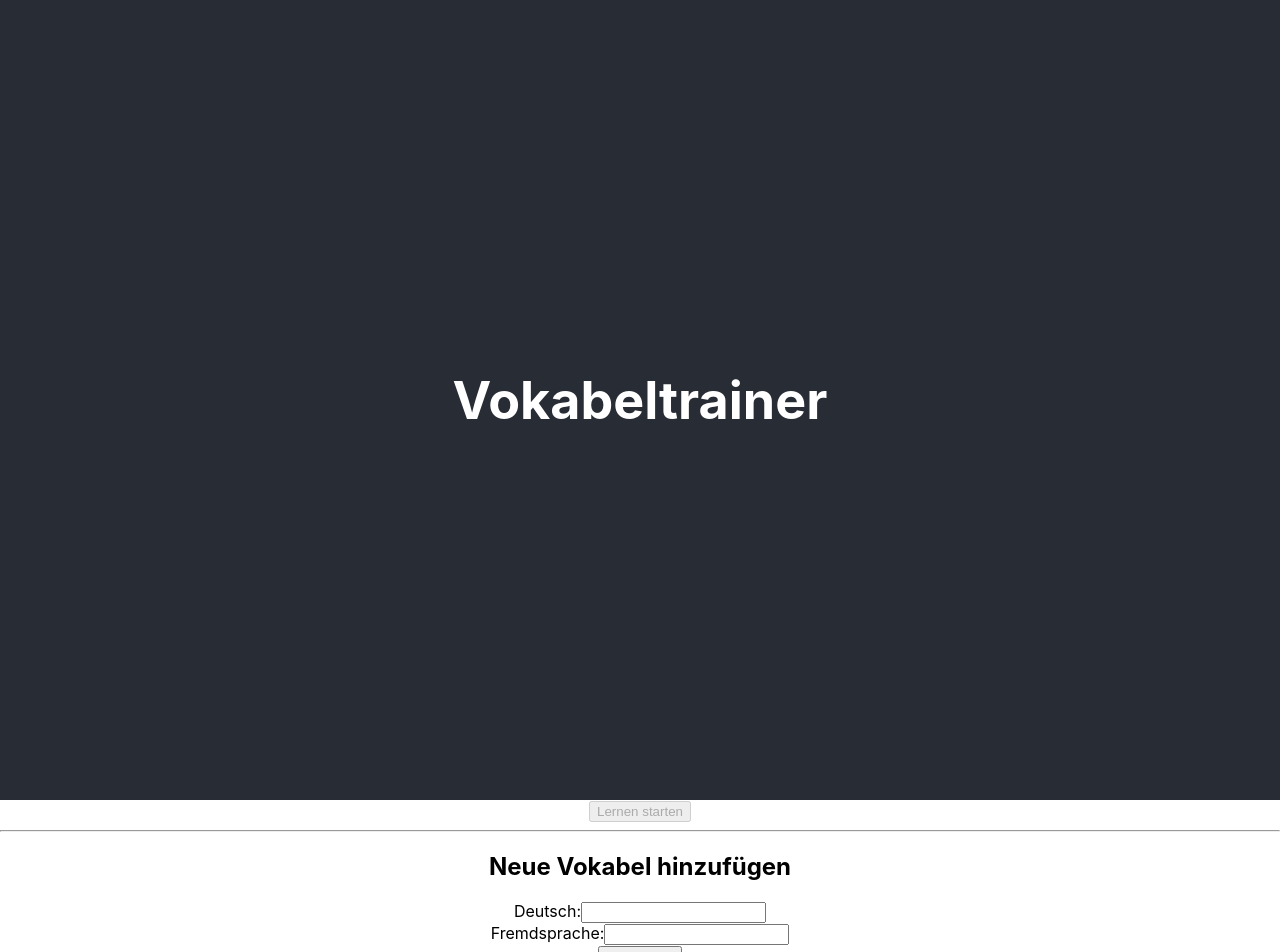
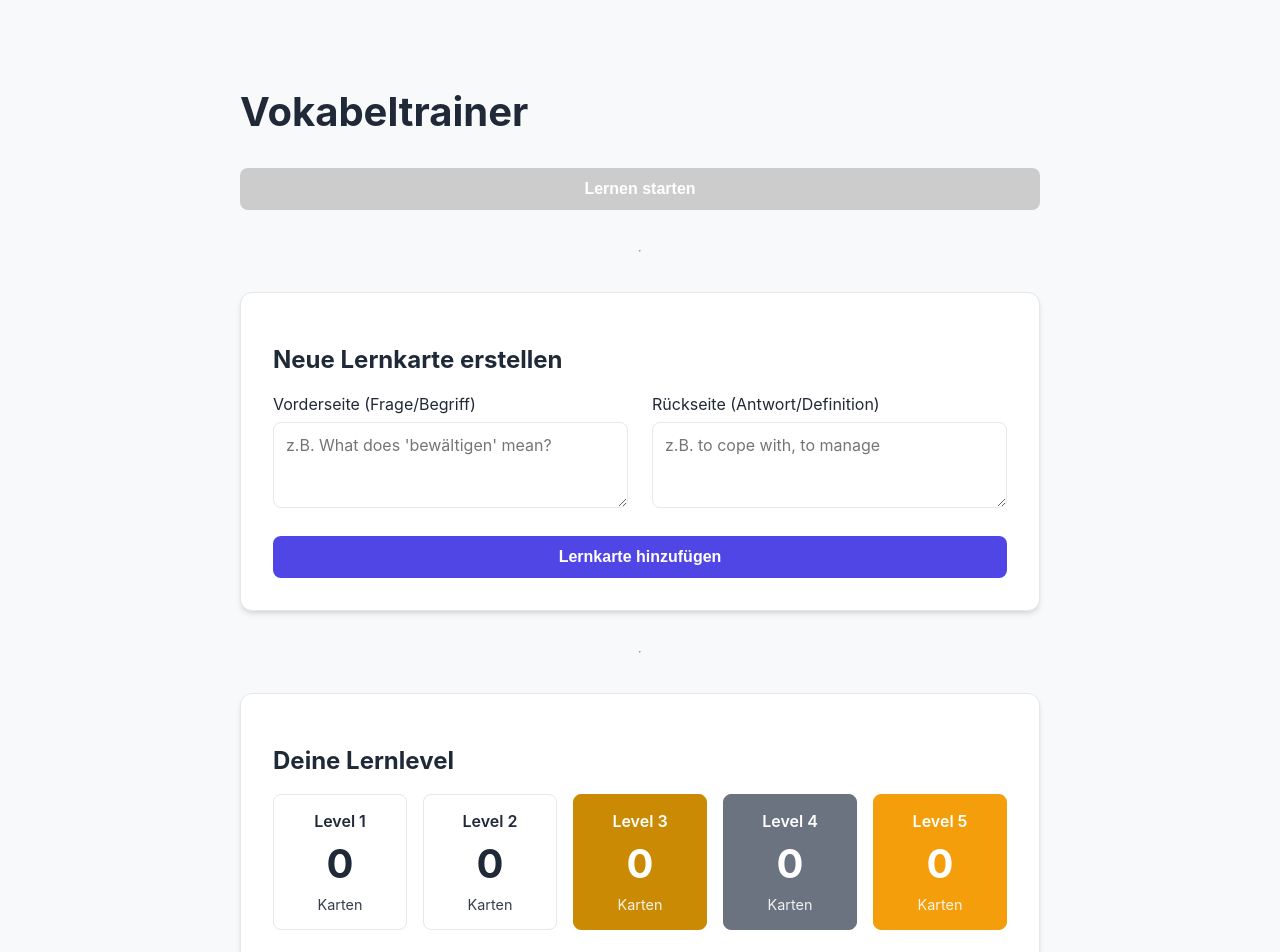
Before and after one commit to TaughtMe/vocabel-trainer-v2, a React (Create React App) app: page / in a window 1280 px wide. Shown: the top 952 px of the page. Built offline with nearby package versions, Linux system fonts and the light colour scheme.

Commit message:
Refactoring abgeschlossen und Fehler behoben

```diff
--- a/src/App.css
+++ b/src/App.css
@@ -1,38 +1,204 @@
+/* App-Container */
 .App {
-  text-align: center;
+  max-width: 800px;
+  margin: 40px auto; /* Mehr Abstand oben/unten */
+  padding: 20px;
 }
 
-.App-logo {
-  height: 40vmin;
-  pointer-events: none;
+/* Header-Styling (ersetzt den alten .App-header) */
+.App header h1 {
+  font-size: 2.5rem; /* Größere Schrift für den Titel */
+  color: var(--text-color);
+  margin-bottom: 0;
 }
 
-@media (prefers-reduced-motion: no-preference) {
-  .App-logo {
-    animation: App-logo-spin infinite 20s linear;
-  }
+/* Hauptbereich */
+main {
+  display: flex;
+  flex-direction: column;
+  gap: 2rem; /* Etwas größerer Abstand zwischen den Elementen */
+  margin-top: 2rem;
 }
 
-.App-header {
-  background-color: #282c34;
-  min-height: 100vh;
-  display: flex;
-  flex-direction: column;
-  align-items: center;
-  justify-content: center;
-  font-size: calc(10px + 2vmin);
+/* Allgemeines Button-Styling */
+button {
+  background-color: var(--primary-color);
   color: white;
+  border: none;
+  padding: 12px 24px;
+  font-size: 1rem;
+  font-weight: 600; /* Etwas fetter */
+  cursor: pointer;
+  border-radius: 8px; /* Abgerundete Ecken wie im Design */
+  transition: background-color 0.2s;
 }
 
-.App-link {
-  color: #61dafb;
+button:hover {
+  background-color: var(--primary-color-hover);
 }
 
-@keyframes App-logo-spin {
-  from {
-    transform: rotate(0deg);
-  }
-  to {
-    transform: rotate(360deg);
-  }
+button:disabled {
+  background-color: #ccc;
+  cursor: not-allowed;
 }
+
+/* Spezielles Styling für den Löschen-Button */
+.loesch-button {
+  margin-left: 15px;
+  background-color: #ef4444; /* Ein Rotton, der besser zum Design passt */
+  width: 28px;
+  height: 28px;
+  padding: 0;
+  border-radius: 50%;
+  font-size: 1rem;
+  line-height: 28px;
+}
+
+.loesch-button:hover {
+  background-color: #dc2626;
+}
+
+/* Formular-Styling */
+form div {
+  margin-bottom: 1rem;
+}
+
+input[type="text"] {
+  padding: 12px;
+  font-size: 1rem;
+  margin-left: 10px;
+  border: 1px solid var(--border-color);
+  border-radius: 8px;
+  width: calc(100% - 150px); /* Bessere Breitenanpassung */
+}
+
+/* NEU: Styling für die Level-Boxen-Ansicht */
+.level-container {
+  display: grid;
+  grid-template-columns: repeat(5, 1fr); /* Erstellt ein 5-spaltiges Gitter */
+  gap: 1rem;
+}
+
+.level-box {
+  border: 1px solid var(--border-color);
+  border-radius: 8px;
+  padding: 1rem;
+  text-align: center;
+  color: white; /* Standard-Textfarbe für die Boxen */
+}
+
+.level-header {
+  font-weight: 600;
+}
+
+.level-count {
+  font-size: 2.5rem;
+  font-weight: 700;
+  margin: 0.5rem 0;
+}
+
+.level-label {
+  font-size: 0.9rem;
+  opacity: 0.9;
+}
+
+/* Hintergrundfarben pro Level zuweisen */
+.level-box.level-1,
+.level-box.level-2 {
+  background-color: var(--level-1-bg);
+  border-color: var(--border-color);
+  color: var(--text-color); /* Dunkler Text für helle Boxen */
+}
+
+.level-box.level-3 {
+  background-color: var(--level-3-bg);
+  border-color: var(--level-3-bg);
+}
+
+.level-box.level-4 {
+  background-color: var(--level-4-bg);
+  border-color: var(--level-4-bg);
+}
+
+.level-box.level-5 {
+  background-color: var(--level-5-bg);
+  border-color: var(--level-5-bg);
+}
+
+/* NEU: Styling für die Karten-Container */
+.card {
+  background-color: var(--card-background-color);
+  border: 1px solid var(--border-color);
+  border-radius: 12px; /* Etwas größere Rundung für den Karten-Look */
+  padding: 2rem;
+  box-shadow: var(--card-shadow);
+  text-align: left; /* Text innerhalb der Karte linksbündig */
+}
+
+/* NEU: Styling für die Vokabel-Abfragekarte */
+.vokabel-karte {
+  min-height: 200px; /* Gibt der Karte eine Mindesthöhe */
+  display: flex;
+  justify-content: center; /* Zentriert den Inhalt horizontal */
+  align-items: center;   /* Zentriert den Inhalt vertikal */
+}
+
+.vokabel-karte .vokabel-anzeige {
+  font-size: 2.5rem; /* Macht das Wort größer */
+  font-weight: 600;
+  margin: 0; /* Entfernt Standard-Abstände vom p-Tag */
+}
+
+/* NEU: Styling für das große Eingabefeld im Lernmodus */
+.lern-input {
+  width: 100%; /* Nimmt die volle verfügbare Breite ein */
+  box-sizing: border-box; /* Stellt sicher, dass Padding und Border in der Breite enthalten sind */
+
+  text-align: center; /* Zentriert den eingegebenen Text */
+  font-size: 1.2rem;
+  padding: 1rem;
+  border: 2px solid var(--border-color);
+  border-radius: 8px;
+}
+
+.lern-input:focus {
+  outline: none;
+  border-color: var(--primary-color); /* Hebt das Feld hervor, wenn man hineinklickt */
+}
+
+/* NEU: Styling für die Textareas und den Full-Width-Button */
+.form-grid {
+  display: grid;
+  grid-template-columns: 1fr 1fr; /* Zwei gleich breite Spalten */
+  gap: 1.5rem;
+  margin-bottom: 1.5rem;
+}
+
+textarea {
+  width: 100%;
+  box-sizing: border-box;
+  padding: 0.75rem;
+  font-size: 1rem;
+  font-family: inherit; /* Nutzt die Body-Schriftart */
+  border: 1px solid var(--border-color);
+  border-radius: 8px;
+  margin-top: 0.5rem; /* Abstand zwischen Label und Textarea */
+}
+
+.button-full-width {
+  width: 100%;
+}
+
+/* NEU: Styling für Buttons, die wie Links aussehen sollen */
+.button-link-style {
+  background-color: transparent;
+  color: var(--text-color-light); /* Nutzt unser helleres Grau */
+  font-weight: normal;
+  padding: 10px 0; /* Nur vertikales Padding */
+  text-decoration: underline;
+}
+
+.button-link-style:hover {
+  background-color: transparent;
+  color: var(--text-color); /* Wird beim Hovern dunkler */
+}
--- a/src/App.js
+++ b/src/App.js
@@ -2,6 +2,7 @@ import React, { useState, useEffect } from 'react';
 import './App.css';
 import VokabelListe from './VokabelListe.js';
 import VokabelEingabe from './VokabelEingabe.js'; // FEHLER 1: Dieser Import hat gefehlt.
+import LernModus from './LernModus.js';
 
 const APP_STORAGE_KEY = 'vokabeltrainer-vokabeln';
 
@@ -37,12 +38,6 @@ function App() {
     }
   };
 
-  const loescheVokabel = (id) => {
-    const bestaetigt = window.confirm("Möchten Sie diese Vokabel wirklich löschen?");
-    if (bestaetigt) {
-      setVokabeln(vokabeln.filter(v => v.id !== id));
-    }
-  };
 
   const pruefeAntwort = () => {
     let isCorrect = userAntwort.trim().toLowerCase() === aktuelleVokabel.fremdsprache.trim().toLowerCase();
@@ -63,27 +58,18 @@ function App() {
     setVokabeln(aktualisierteVokabeln);
   };
 
-  if (isLernmodus) {
 return (
-      <div className="App">
-        <header className="App-header"><h1>Lern-Modus</h1></header>
-        <main>
-          {aktuelleVokabel ? (
-            <>
-              <h2>Übersetze:</h2>
-              <p className="vokabel-anzeige">{aktuelleVokabel.deutsch}</p>
-              <input type="text" value={userAntwort} onChange={(e) => setUserAntwort(e.target.value)} disabled={!!feedback} />
-              {!feedback ? (<button onClick={pruefeAntwort}>Prüfen</button>) : (<button onClick={lerneVokabel}>Weiter</button>)}
-              {feedback && <p>{feedback}</p>}
-              <button onClick={() => setIsLernmodus(false)}>Zurück zur Liste</button>
-            </>
-          ) : (<p>Keine Vokabeln mehr zu lernen. Gut gemacht!</p>)}
-        </main>
-      </div>
-    );
-  }
-
-  return (
+    isLernmodus ? (
+      <LernModus
+        aktuelleVokabel={aktuelleVokabel}
+        userAntwort={userAntwort}
+        feedback={feedback}
+        onAntwortChange={(e) => setUserAntwort(e.target.value)}
+        onPruefen={pruefeAntwort}
+        onWeiter={lerneVokabel}
+        onBeenden={() => setIsLernmodus(false)}
+      />
+    ) : (
       <div className="App">
         <header className="App-header"><h1>Vokabeltrainer</h1></header>
         <main>
@@ -93,9 +79,10 @@ function App() {
           <hr />
           <VokabelEingabe onVokabelHinzufuegen={addVokabel} />
           <hr />
-        <VokabelListe vokabeln={vokabeln} loescheVokabel={loescheVokabel} />
+          <VokabelListe vokabeln={vokabeln} />
         </main>
       </div>
+    )
   );
 }
 
--- /dev/null
+++ b/src/LernModus.js
@@ -0,0 +1,48 @@
+import React from 'react';
+
+function LernModus({
+  aktuelleVokabel,
+  userAntwort,
+  feedback,
+  onAntwortChange,
+  onPruefen,
+  onWeiter,
+  onBeenden
+}) {
+    return (
+    <div className="App">
+        <header className="App-header"><h1>Lern-Modus</h1></header>
+        <main className="card">
+        {aktuelleVokabel ? (
+            <>
+            <h2>Übersetze:</h2>
+            <div className="card vokabel-karte">
+                <p className="vokabel-anzeige">{aktuelleVokabel.deutsch}</p>
+            </div>
+            <div>
+                <input
+                type="text"
+                className="lern-input"
+                placeholder="Antwort"
+                value={userAntwort}
+                onChange={onAntwortChange}
+                disabled={!!feedback}
+            />
+            </div>
+            {!feedback ? (
+                <button onClick={onPruefen} className="button-full-width">Prüfen</button>
+            ) : (
+                <button onClick={onWeiter} className="button-full-width">Weiter</button>
+            )}
+            {feedback && <p>{feedback}</p>}
+            <button onClick={onBeenden} className="button-link-style">Zurück zur Liste</button>
+            </>
+        ) : (
+            <p>Keine Vokabeln zum Lernen ausgewählt.</p>
+        )}
+        </main>
+    </div>
+    );
+}
+
+export default LernModus;
--- a/src/VokabelEingabe.js
+++ b/src/VokabelEingabe.js
@@ -16,24 +16,40 @@ function VokabelEingabe({ onVokabelHinzufuegen }) {
     }
   };
 
-  return (
-    <div>
-      <h2>Neue Vokabel hinzufügen</h2>
-      <form onSubmit={handleSubmit}>
-        <div>
-          <label>Deutsch:
-            <input type="text" name="deutsch" value={neueVokabel.deutsch} onChange={handleInputChange} autoComplete="off" />
-          </label>
+    return (
+    <div className="card">
+        <h2>Neue Lernkarte erstellen</h2>
+        <form onSubmit={handleSubmit}>
+        <div className="form-grid">
+            <label>
+            Vorderseite (Frage/Begriff)
+            <textarea
+                name="deutsch"
+                value={neueVokabel.deutsch}
+                onChange={handleInputChange}
+                autoComplete="off"
+                placeholder="z.B. What does 'bewältigen' mean?"
+                rows="3"
+            />
+            </label>
+            <label>
+            Rückseite (Antwort/Definition)
+            <textarea
+                name="fremdsprache"
+                value={neueVokabel.fremdsprache}
+                onChange={handleInputChange}
+                autoComplete="off"
+                placeholder="z.B. to cope with, to manage"
+                rows="3"
+            />
+            </label>
         </div>
-        <div>
-          <label>Fremdsprache:
-            <input type="text" name="fremdsprache" value={neueVokabel.fremdsprache} onChange={handleInputChange} autoComplete="off" />
-          </label>
-        </div>
-        <button type="submit">Hinzufügen</button>
-      </form>
+        <button type="submit" className="button-full-width">
+            Lernkarte hinzufügen
+        </button>
+        </form>
     </div>
-  );
+    );
 }
 
 export default VokabelEingabe;
--- a/src/VokabelListe.js
+++ b/src/VokabelListe.js
@@ -1,22 +1,25 @@
 import React from 'react';
 
-function VokabelListe({ vokabeln, loescheVokabel }) {
-  // TEST-AUSGABE HINZUGEFÜGT
-  console.log("VOKABELLISTE KOMPONENTE GERENDERT. DATEN:", vokabeln);
+function VokabelListe({ vokabeln }) {
+  const levels = [1, 2, 3, 4, 5];
+
+  const getVokabelnFuerLevel = (level) => {
+    return vokabeln.filter(v => v.level === level).length;
+  };
 
   return (
-    <div>
-      <h2>Gespeicherte Vokabeln</h2>
-      <ul>
-        {vokabeln.map(v => (
-          <li key={v.id}>
-            {v.deutsch} – {v.fremdsprache} (Level {v.level})
-            <button onClick={() => loescheVokabel(v.id)} className="loesch-button">
-              X
-            </button>
-          </li>
+    <div className="card">
+      <h2>Deine Lernlevel</h2>
+      <div className="level-container">
+        {levels.map(level => (
+          <div key={level} className={`level-box level-${level}`}>
+            <div className="level-header">Level {level}</div>
+            <div className="level-count">{getVokabelnFuerLevel(level)}</div>
+            <div className="level-label">Karten</div>
+            {/* Der "Lernen"-Button kann später hinzugefügt werden */}
+          </div>
         ))}
-      </ul>
+      </div>
     </div>
   );
 }
--- a/src/index.css
+++ b/src/index.css
@@ -1,3 +1,21 @@
+:root {
+  --primary-color: #4f46e5;       /* Das kräftige Lila/Blau für Buttons */
+  --primary-color-hover: #4338ca; /* Eine etwas dunklere Variante für Hover */
+  --secondary-button-bg: #ffffff; /* Weißer Hintergrund für sekundäre Buttons */
+  --secondary-button-border: #e2e8f0; /* Heller Rand für sekundäre Buttons */
+  --background-color: #f8f9fa;   /* Der helle Seitenhintergrund */
+  --card-background-color: #ffffff; /* Der weiße Hintergrund der "Karten" */
+  --text-color: #1f2937;         /* Das dunkle Grau für Text */
+  --text-color-light: #6b7280;   /* Helleres Grau für Untertitel */
+  --border-color: #e5e7eb;       /* Allgemeine Randfarbe */
+  --level-1-bg: #ffffff; /* Level 1 ist weiß */
+  --level-2-bg: #ffffff; /* Level 2 ist auch weiß */
+  --level-3-bg: #ca8a04; /* Gold/Braun */
+  --level-4-bg: #6b7280; /* Grau */
+  --level-5-bg: #f59e0b; /* Orange/Gold */
+  --card-shadow: 0 4px 6px -1px rgba(0, 0, 0, 0.1), 0 2px 4px -2px rgba(0, 0, 0, 0.1); /* Schatten für Karten */
+}
+
 body {
   margin: 0;
   font-family: -apple-system, BlinkMacSystemFont, 'Segoe UI', 'Roboto', 'Oxygen',
@@ -5,6 +23,8 @@ body {
     sans-serif;
   -webkit-font-smoothing: antialiased;
   -moz-osx-font-smoothing: grayscale;
+  background-color: var(--background-color);
+  color: var(--text-color);
 }
 
 code {
```
Lines whose indentation alone changed are shown as unchanged.
